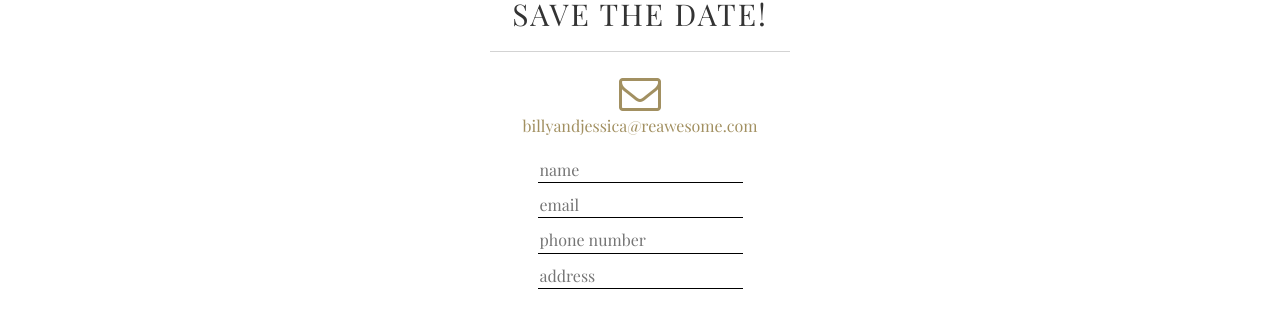
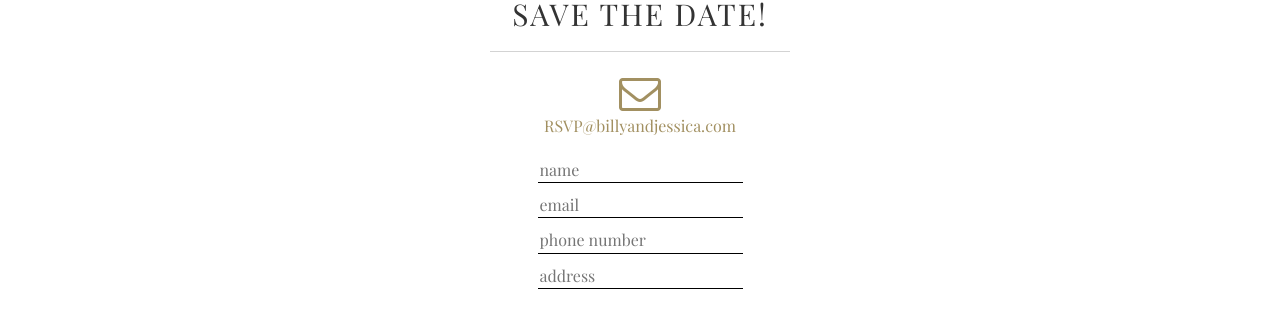
Before and after one commit to notbleh/wed-website, a Jekyll site: the page built from index.html, in a window 1280 px wide and 900 px high, scrolled down 813 px. Shown: the part 361-670 px from the top of the window. Built offline with Jekyll 4.4.1, drawn with Linux system fonts in a browser that asks for light colours.

Commit message:
Update contact.html

```diff
--- a/_includes/contact.html
+++ b/_includes/contact.html
@@ -8,7 +8,7 @@
             <div class="text-center">
                 <a href="mailto:{{ site.email }}">
                 <i class="fa fa-envelope-o fa-3x wow bounceIn" data-wow-delay=".1s"></i>
-                    <p>{{ site.email }}</p>
+                    <p><a data-name="RSVP" data-domain="billyandjessica" data-tld="com" href="#" class="cryptedmail" onclick="window.location.href = 'mailto:' + this.dataset.name + '@' + this.dataset.domain + '.' + this.dataset.tld"></a></p>
                 </a>
             </div>
         </div>
```
